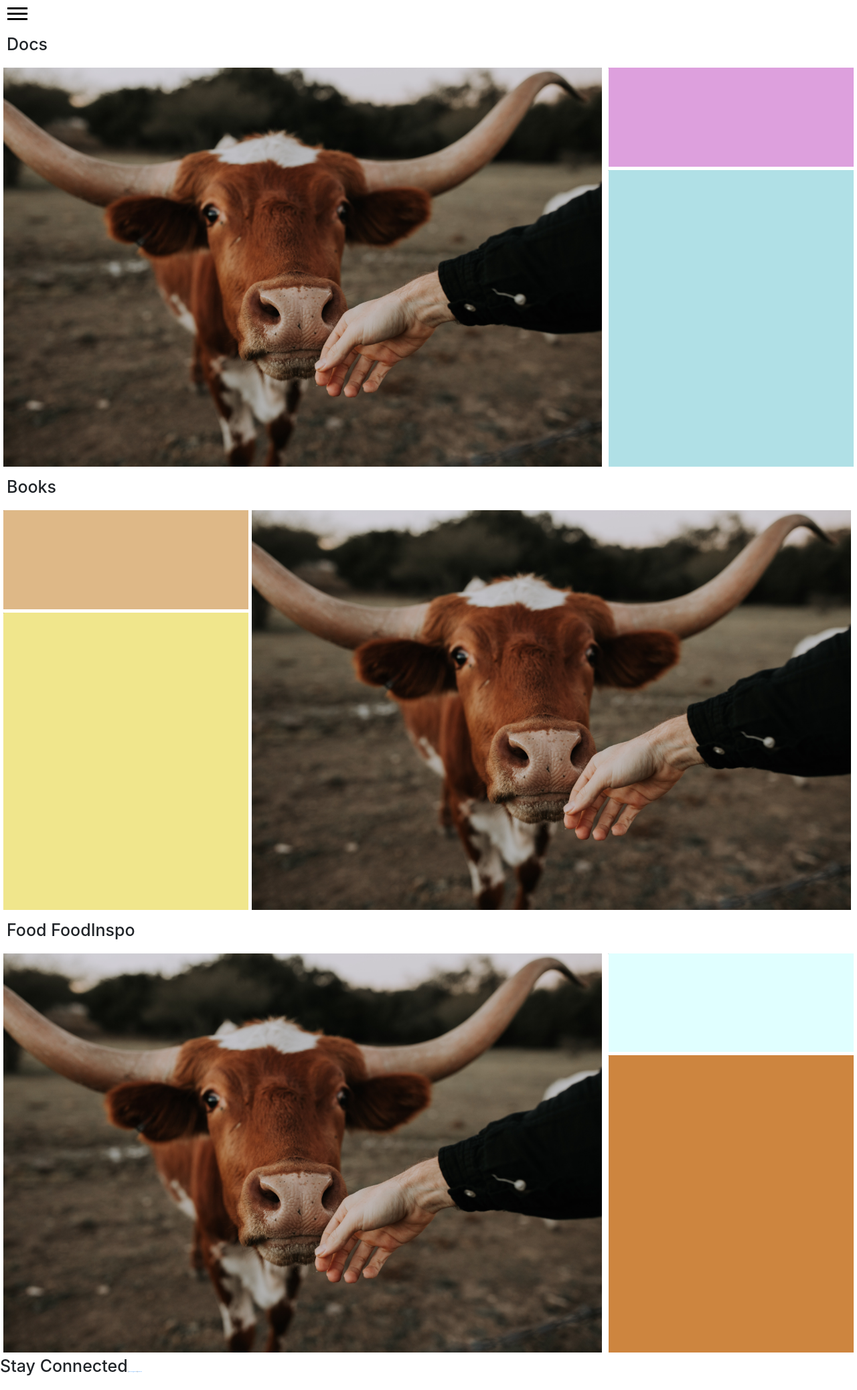
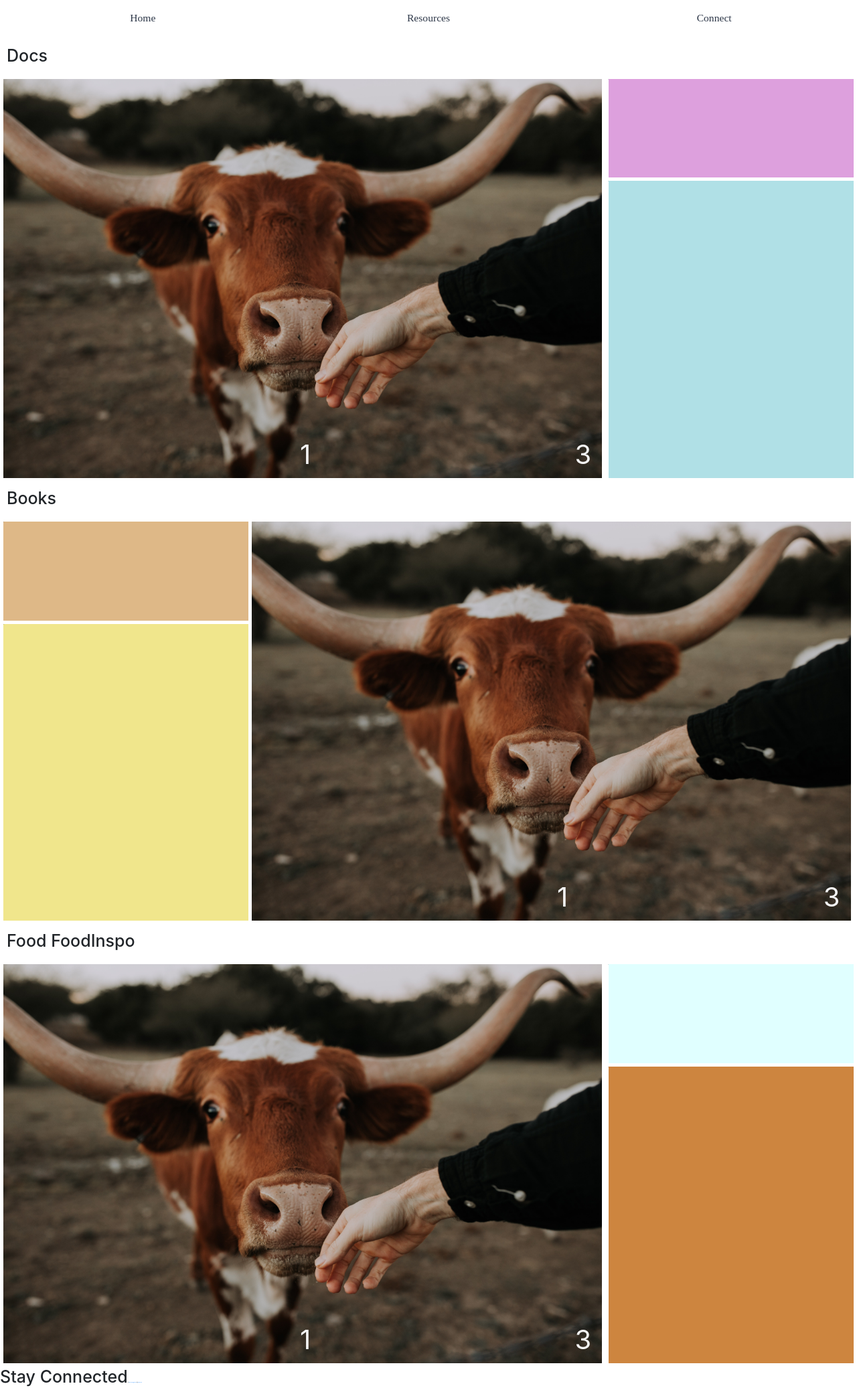
Before and after one commit to sdennruss/30daychallenge, a React (Create React App) app: page /resources in a window 1280 px wide. Shown: the whole page at 67% size. Built offline with nearby package versions, Linux system fonts and the light colour scheme; a web font is replaced by a local one.

Commit message:
new changes

```diff
--- a/package.json
+++ b/package.json
@@ -7,6 +7,7 @@
     "@testing-library/react": "^9.5.0",
     "@testing-library/user-event": "^7.2.1",
     "bootstrap": "^4.1.1",
+    "express": "^4.17.1",
     "font-awesome": "^4.7.0",
     "react": "^16.13.1",
     "react-circular-progressbar": "^2.0.3",
@@ -37,6 +38,7 @@
     ]
   },
   "devDependencies": {
-    "file-loader": "^6.0.0"
+    "file-loader": "^6.0.0",
+    "nodemon": "^2.0.4"
   }
 }
--- a/src/App.css
+++ b/src/App.css
@@ -13,31 +13,6 @@ text-align: unset;
 }
 
 
-.hamburger-container{
-display: flex;
-flex-direction: row;
-width: 6rem;
-margin: 0.3rem;
-}
-
-.hamburger{
-flex: 1;
-padding: 0.3rem;
-font-size: 3rem;
-position: relative;
-cursor: pointer;
-}
-
-.line{
-width: 3rem;
-height: 0.3rem;
-margin: 0.5rem;
-background: black;
-}
-
-.x{
-margin-left: 0.8rem;
-}
 
 .navbar-container{
 display: flex;
@@ -55,24 +30,16 @@ flex: 1;
 }
 
 
-.navbar-mobile-container{
-flex-direction: column;
-}
-
-.navbar-mobile-container>div{
-margin: 0rem;
-padding: 0rem;
-}
-
-.mobile-unorder-list{
+.desktop-unorder-list{
 padding: 0rem;
 justify-content: space-evenly;
 }
 
-.mobile-list-items{
+.desktop-list-items{
 list-style: none;
 text-align: center;
 }
+
 
 
 a.home, a.resources, a.connect{
@@ -86,7 +53,7 @@ font-size: 2.5rem;
 }
 
 
-.navbar-home:hover{
+.desktop-home:hover{
 width: 7rem;
 height: 1rem;
 background-color: #B17FAB;
@@ -97,7 +64,7 @@ transition: all 0.5s ease-in;
 }
 
 
-.navbar-resources:hover{
+.desktop-resources:hover{
 width: 7rem;
 height: 1rem;
 display: inline-block;
@@ -108,7 +75,7 @@ transition: all 0.5s ease-in;
 display: inline-block;
 }
 
-.navbar-connect:hover{
+.desktop-connect:hover{
 width: 7rem;
 height: 1rem;
 display: inline-block;
@@ -261,6 +228,7 @@ height: 20rem;
   max-width: 100%;
   margin: 0 auto;
   display: flex;
+  position: relative;
 }
 
 .column-1{
@@ -271,7 +239,24 @@ height: 20rem;
   flex: 1;
   margin: 0.5rem;
   margin-right: 0rem;
-  cursor: pointer;
+  cursor: e-resize;
+}
+
+
+.page-start{
+  position: absolute;
+  font-size: 4rem;
+  color:whitesmoke;
+  left: 35%;
+  bottom: 0%;
+}
+
+.page-end{
+  position: absolute;
+  font-size: 4rem;
+  color: whitesmoke;
+  right: 31%;
+  bottom: 0%;
 }
 
 .column-2{
@@ -304,6 +289,7 @@ flex: 3;
   max-width: 100%;
   margin: 0 auto;
   display: flex;
+  position: relative;
 }
 
 .column-3{
@@ -335,12 +321,30 @@ flex-direction: column;
   flex: 1;
   margin: 0.5rem;
   margin-left: 0rem;
-  cursor: pointer;
+  cursor: w-resize;
   }
 
   .brown-cow-2:hover{
     opacity: 1rem;
   }
+
+  .page-start-2{
+    position: absolute;
+    font-size: 4rem;
+    color:whitesmoke;
+    left: 65%;
+    bottom: 0%;
+  }
+
+  .page-end-2{
+    position: absolute;
+    font-size: 4rem;
+    color: whitesmoke;
+    right: 2%;
+    bottom: 0%;
+  }
+
+
 
   /* Food Inspo */
 
@@ -348,6 +352,7 @@ flex-direction: column;
   max-width: 100%;
   margin: 0 auto;
   display: flex;
+  position: relative;
 }
 
 .column-5{
@@ -358,9 +363,27 @@ flex-direction: column;
   flex: 1;
   margin: 0.5rem;
   margin-right: 0rem;
-  cursor: pointer;
+  cursor: e-resize;
   opacity: 1rem;
 }
+
+
+.page-start-3{
+  position: absolute;
+  font-size: 4rem;
+  color:whitesmoke;
+  left: 35%;
+  bottom: 0%;
+}
+
+.page-end-3{
+  position: absolute;
+  font-size: 4rem;
+  color: whitesmoke;
+  right: 31%;
+  bottom: 0%;
+}
+
 
   .column-6{
   flex: 1;
@@ -390,15 +413,98 @@ flex-direction: column;
 
 
 
+/* mobile */
+@media(max-width: 768px){
+.hamburger-container{
+display: flex;
+flex-direction: row;
+width: 6rem;
+margin: 0.3rem;
+}
+
+.hamburger{
+flex: 1;
+padding: 0.3rem;
+font-size: 3rem;
+position: relative;
+cursor: pointer;
+}
+
+.line{
+width: 3rem;
+height: 0.3rem;
+margin: 0.5rem;
+background: black;
+}
+
+.x{
+margin-left: 0.8rem;
+}
 
 
+.navbar-mobile-container{
+flex-direction: column;
+}
+
+.navbar-mobile-container>div{
+margin: 0rem;
+padding: 0rem;
+}
+
+.mobile-unorder-list{
+padding: 0rem;
+justify-content: space-evenly;
+}
+
+.mobile-list-items{
+list-style: none;
+text-align: center;
+}
+
+.mobile-home, .mobile-resources, .mobile-connect{
+  flex: 1;
+  }
+
+a.mobile-home, a.mobile-resources, a.mobile-connect{
+  text-decoration: none;
+  background-color: none;
+  background: none;
+  font-family: "Josefine Sans";
+  text-transform: capitalize;
+  color:#2D3748;
+  font-size: 2.5rem;
+  }
+
+.navbar-home:hover{
+width: 7rem;
+height: 1rem;
+background-color: #B17FAB;
+opacity: 0.8;
+display: inline-block;
+transition: all 0.5s ease-in;
+-webkit-transition: all 0.5s ease-in;
+}
 
 
+.navbar-resources:hover{
+width: 7rem;
+height: 1rem;
+display: inline-block;
+background-color: #9FC4A4;
+opacity: 0.8;
+transition: all 0.5s ease-in;
+-webkit-transition: all 0.5s ease-in;
+display: inline-block;
+}
 
-
-
-/* mobile */
-@media(max-width: 768px){
+.navbar-connect:hover{
+width: 7rem;
+height: 1rem;
+display: inline-block;
+background-color: #EAE7DA;
+transition: all 0.5s ease-in;
+-webkit-transition: all 0.5s ease-in;
+}
 
 .thirty-day-challenge{
   text-align: center;
--- a/src/App.js
+++ b/src/App.js
@@ -17,6 +17,7 @@ state = {
   challenges: [],
   meals: [],
   navBarClass: "",
+  desktopNavClass: "",
   item: 0,
   expand: false,
 
@@ -37,7 +38,7 @@ handleToggle = (expand) => {
 }
 
 handleNavigationSelection = (title) => {
-  this.setState({ navBarClass: `navbar-${title}` });
+  this.setState({ navBarClass: `navbar-${title}`, desktopNavClass: `desktop-${title}` });
 }
 
 handleRightArrow = () =>{
@@ -45,11 +46,12 @@ handleRightArrow = () =>{
 }
 
   render() {
-    const {navigations, challenges, item: data, expand, clicked, navBarClass}=this.state
+    const {navigations, challenges, item: data, expand, clicked, navBarClass, desktopNavClass}=this.state
 
     return (
     <React.Fragment>
 
+    <MediaQuery maxDeviceWidth={769}>
         <Toggle
         navigations={navigations}
         expand={expand}
@@ -58,7 +60,15 @@ handleRightArrow = () =>{
         navBarClass={navBarClass}
         onNavSelected = {this.handleNavigationSelection}
         />
+      </MediaQuery>
 
+      <MediaQuery minDeviceWidth={769}>
+        <NavBar
+        navigations={navigations}
+        onNavSelected={this.handleNavigationSelection}
+        desktopNavClass={desktopNavClass}
+        />
+      </MediaQuery>
 
 
 
--- a/src/components/calendar/calendar.jsx
+++ b/src/components/calendar/calendar.jsx
@@ -1,6 +1,5 @@
 import React from 'react';
 import Days from './days';
-
 
 
 const Calendar = ({challenges, onDaysClicked, value, item}) => {
--- a/src/components/navbar/navbar.jsx
+++ b/src/components/navbar/navbar.jsx
@@ -1,21 +1,21 @@
 import React from 'react';
 import {Link} from "react-router-dom"
 
-const NavBar = ({navigations, onNavSelected, navBarClass}) => {
+const NavBar = ({navigations, onNavSelected, desktopNavClass}) => {
 
 return (
 
   <React.Fragment>
 
-  <div className="navbar-mobile-container">
+  <div className="navbar-container">
     {navigations.map(navigation => (
       <div key={navigation} className={navigation}>
       <nav className="navigation-mobile">
-        <ul className="mobile-unordered-list">
-          <li className="mobile-list-items">
+        <ul className="desktop-unordered-list">
+          <li className="desktop-list-items">
           <Link
-          onClick={() => onNavSelected(navigation)}
-          className={`mobile-${navigation}`} to={`/${navigation}`}><span className = {navBarClass} >{navigation}</span></Link>
+          onMouseOver={() => onNavSelected(navigation)}
+          className={navigation} to={`/${navigation}`}><span className = {desktopNavClass} >{navigation}</span></Link>
           </li>
         </ul>
       </nav>
--- a/src/components/navbar/navmobile.js
+++ b/src/components/navbar/navmobile.js
@@ -15,7 +15,7 @@ const NavMobile = ({navigations, navBarClass, onNavSelected}) => {
             <li className="mobile-list-items">
             <Link
             onClick={() => onNavSelected(navigation)}
-            className={navigation} to={`/${navigation}`}><span className = {navBarClass} >{navigation}</span></Link>
+            className={`mobile-${navigation}`} to={`/${navigation}`}><span className = {navBarClass} >{navigation}</span></Link>
             </li>
           </ul>
         </nav>
--- a/src/components/resources/books.jsx
+++ b/src/components/resources/books.jsx
@@ -13,6 +13,7 @@ const Books = () => {
 
         <div className="column-4">
           <img className="brown-cow-2" src={Cows}/>
+          <p className="page-start-2">1</p> <p className="page-end-2">3</p>
         </div>
       </div>
     </React.Fragment>
--- a/src/components/resources/docs.jsx
+++ b/src/components/resources/docs.jsx
@@ -8,6 +8,8 @@ const Docs = () => {
       <div className="resources-container-1">
         <div className="column-1">
         <img className="brown-cow-1" src={Cows}/>
+          <p className="page-start">1</p> <p className="page-end">3</p>
+
         </div>
 
         <div className="column-2">
--- a/src/components/resources/foodInspo.jsx
+++ b/src/components/resources/foodInspo.jsx
@@ -8,6 +8,7 @@ const FoodInspo = () => {
     <div className="resources-container-3">
       <div className="column-5">
       <img className="brown-cow-3" src={Cows}/>
+      <p className="page-start-3">1</p> <p className="page-end-3">3</p>
       </div>
 
       <div className="column-6">
```
Also changed, not shown: src/App copy.js (added, +30 -0 lines), src/components/calendar/foodOptions.json (added, +20 -0 lines), 1 other file (tests, documents, lock files or other folders). Lines whose indentation alone changed are shown as unchanged.
